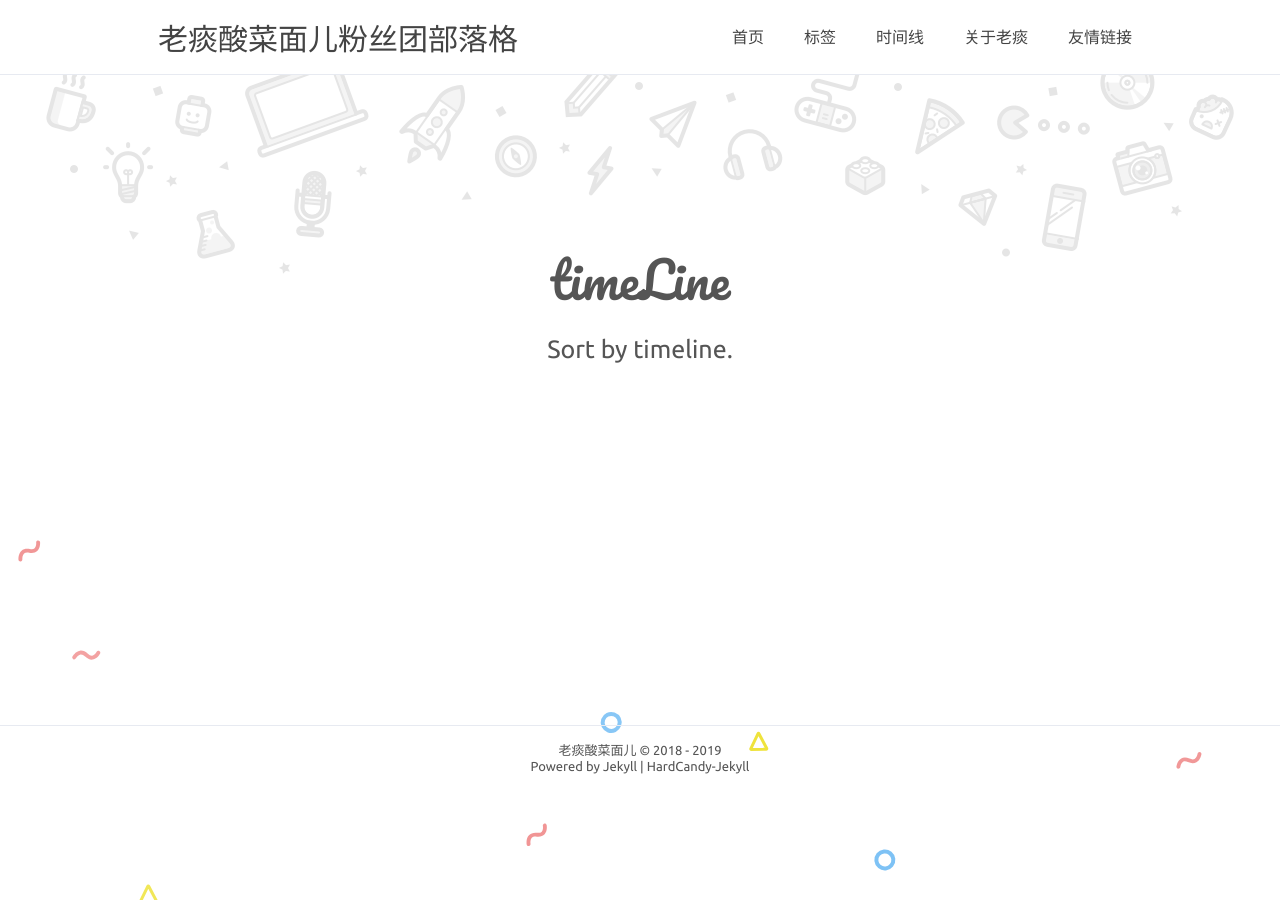
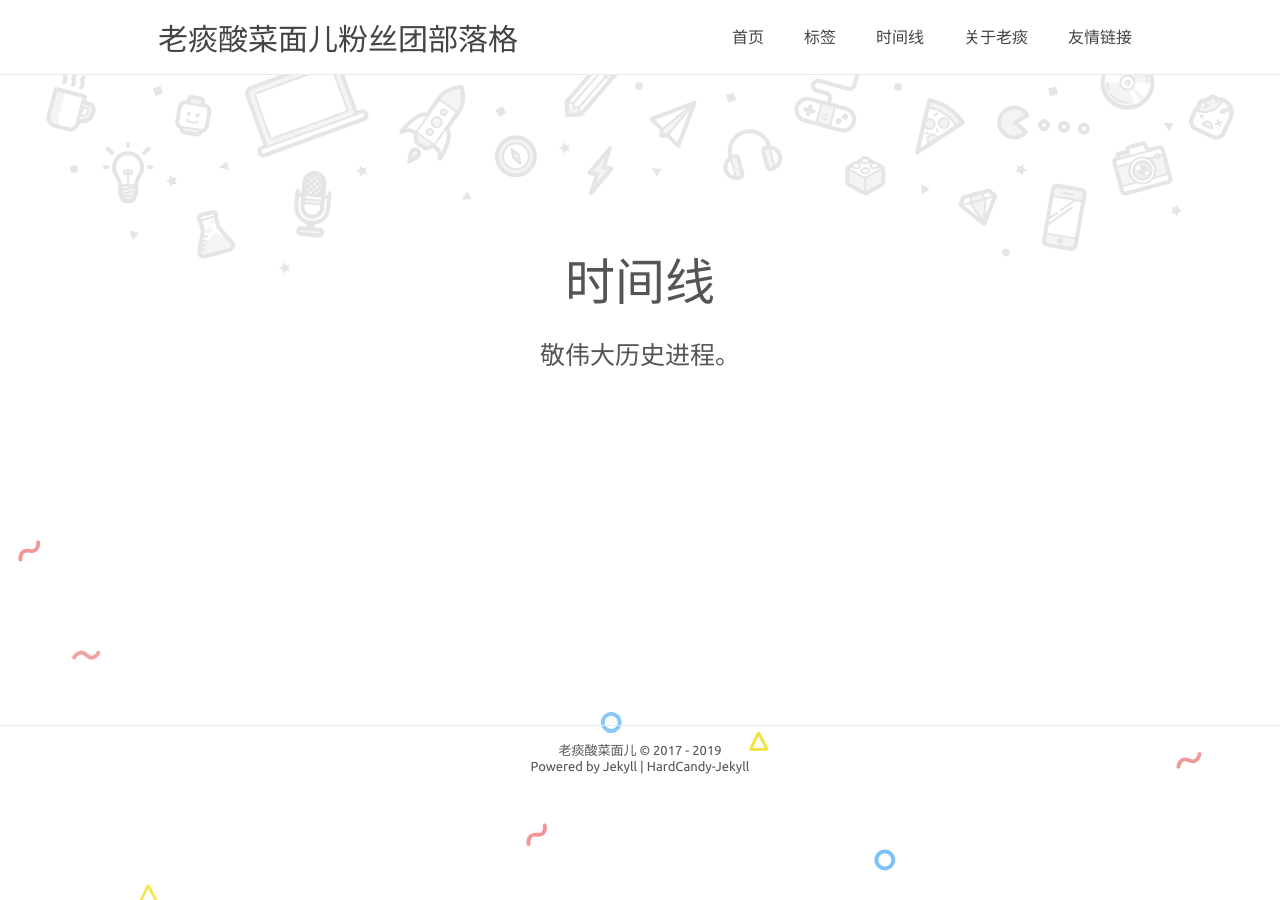
Before and after one commit to grandtanfans/grandtanfans.github.io, a Jekyll site: the page built from timeline.html, in a window 1280 px wide. Built offline with Jekyll 4.4.1, drawn with Linux system fonts in a browser that asks for light colours; comment, search, counter and statistics services are not loaded.

Commit message:
feat: update

```diff
--- a/_config.yml
+++ b/_config.yml
@@ -46,7 +46,7 @@ paginatepath: ['page:num']
 
 # since
 footer:
-  since: 2018
+  since: 2017
 
 # Markdown
 markdown: kramdown
--- a/friendLink.html
+++ b/friendLink.html
@@ -1,7 +1,7 @@
 ---
 layout: default
 title: 友情链接
-page-title: 加入我们
+page-title: 友情链接
 home-title: 路由到你想去的地方。
 description:
 ---
--- a/tags.html
+++ b/tags.html
@@ -1,7 +1,7 @@
 ---
 layout: default
 title: 标签
-page-title: tags
+page-title: 标签
 home-title: 划重点。
 description:
 ---
--- a/timeline.html
+++ b/timeline.html
@@ -1,8 +1,8 @@
 ---
 layout: default
 title: 时间线
-page-title: timeLine
-home-title: Sort by timeline.
+page-title: 时间线
+home-title: 敬伟大历史进程。
 description:
 ---
 
```
